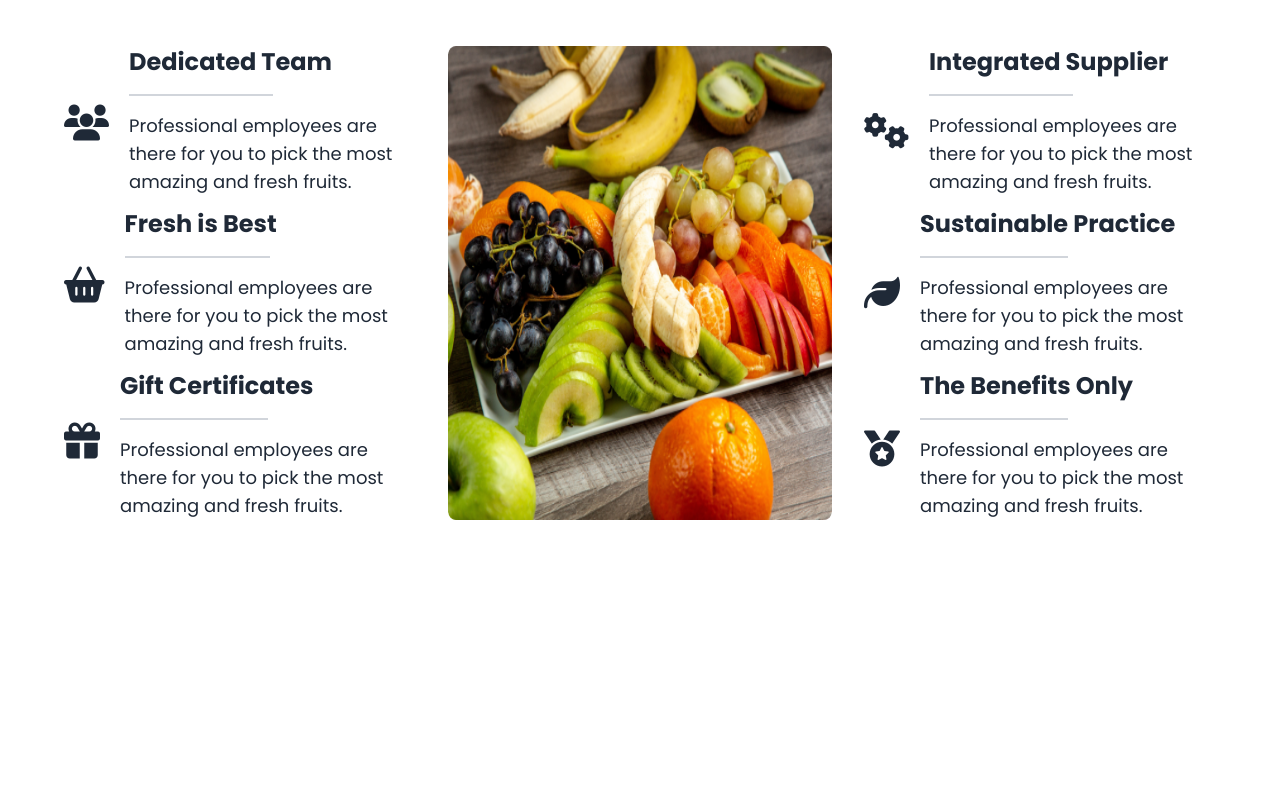
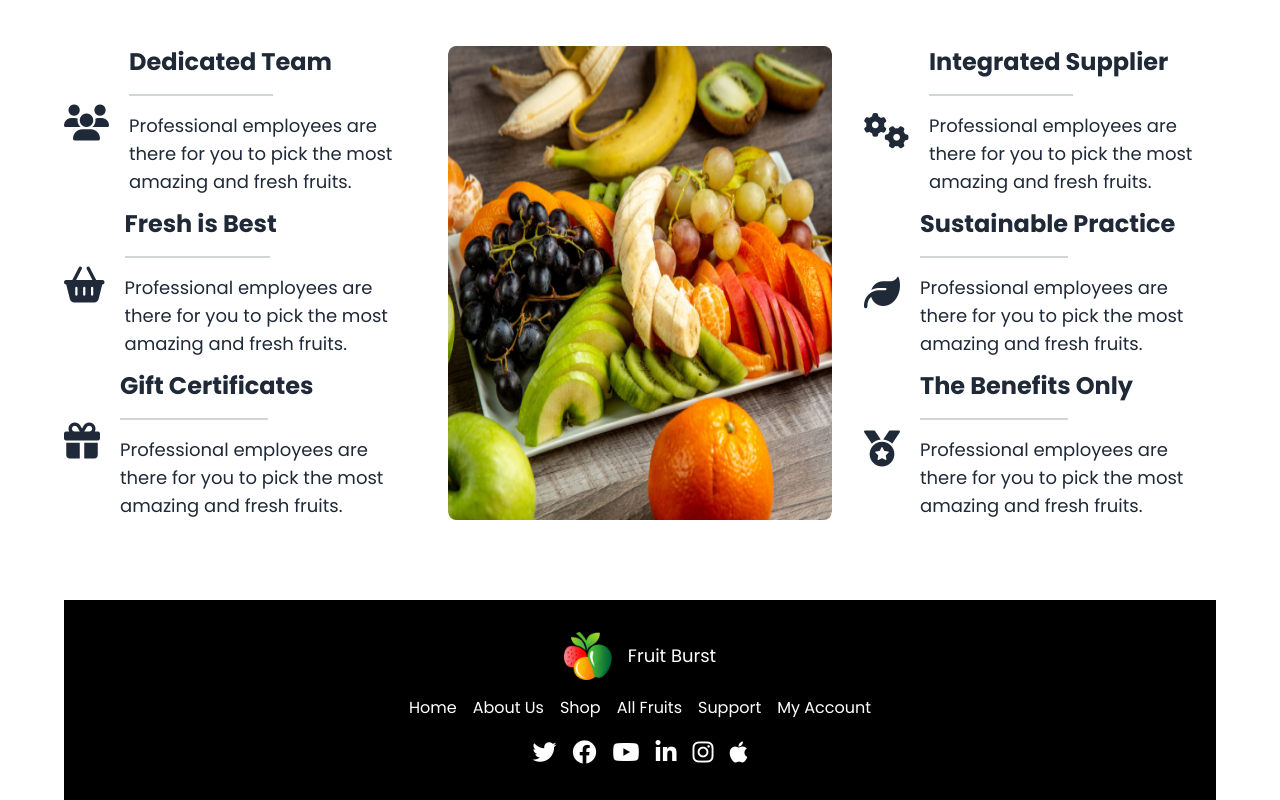
Before and after one commit to ayeshaalpona/fruits-assignment, a plain HTML site: page index.html in a window 1280 px wide. Shown: the part 2620-3420 px from the top of the page. Before the commit the page ends 3220 px from the top, so only its background shows below. Drawn offline with nearby package versions, Linux system fonts and the light colour scheme.

Commit message:
footer section done

```diff
--- a/index.html
+++ b/index.html
@@ -629,7 +629,36 @@ amazing and fresh fruits.
 
   </main>
 
+  <!-- Footer section start------- -->
+  <footer class="bg-black text-white py-8">
+    <div class="container mx-auto flex flex-col justify-between items-center space-y-4 ">
+      <!-- First Row -->
+      <div class="flex items-center">
+        <img src="./images/logo.png" alt="Logo" class="w-12 h-12" />
+        <p class="ml-4 text-lg">Fruit Burst</p>
+      </div>
 
+      <!-- Second Row -->
+      <ul class="flex space-x-4">
+        <li><a href="#">Home</a></li>
+        <li><a href="#">About Us</a></li>
+        <li><a href="#">Shop</a></li>
+        <li><a href="#">All Fruits</a></li>
+        <li><a href="#">Support</a></li>
+        <li><a href="#">My Account</a></li>
+      </ul>
+
+      <!-- Third Row -->
+      <div class="flex space-x-4">
+        <a href="#"><i class="fab fa-twitter text-2xl"></i></a>
+        <a href="#"><i class="fab fa-facebook text-2xl"></i></a>
+        <a href="#"><i class="fab fa-youtube text-2xl"></i></a>
+        <a href="#"><i class="fab fa-linkedin-in text-2xl"></i></a>
+        <a href="#"><i class="fab fa-instagram text-2xl"></i></a>
+        <a href="#"><i class="fab fa-apple text-2xl"></i></a>
+      </div>
+    </div>
+  </footer>
   <!-- Add this script to your HTML -->
   <script src="https://cdn.jsdelivr.net/npm/alpinejs@2.x.x/dist/alpine.js" defer></script>
 
```
